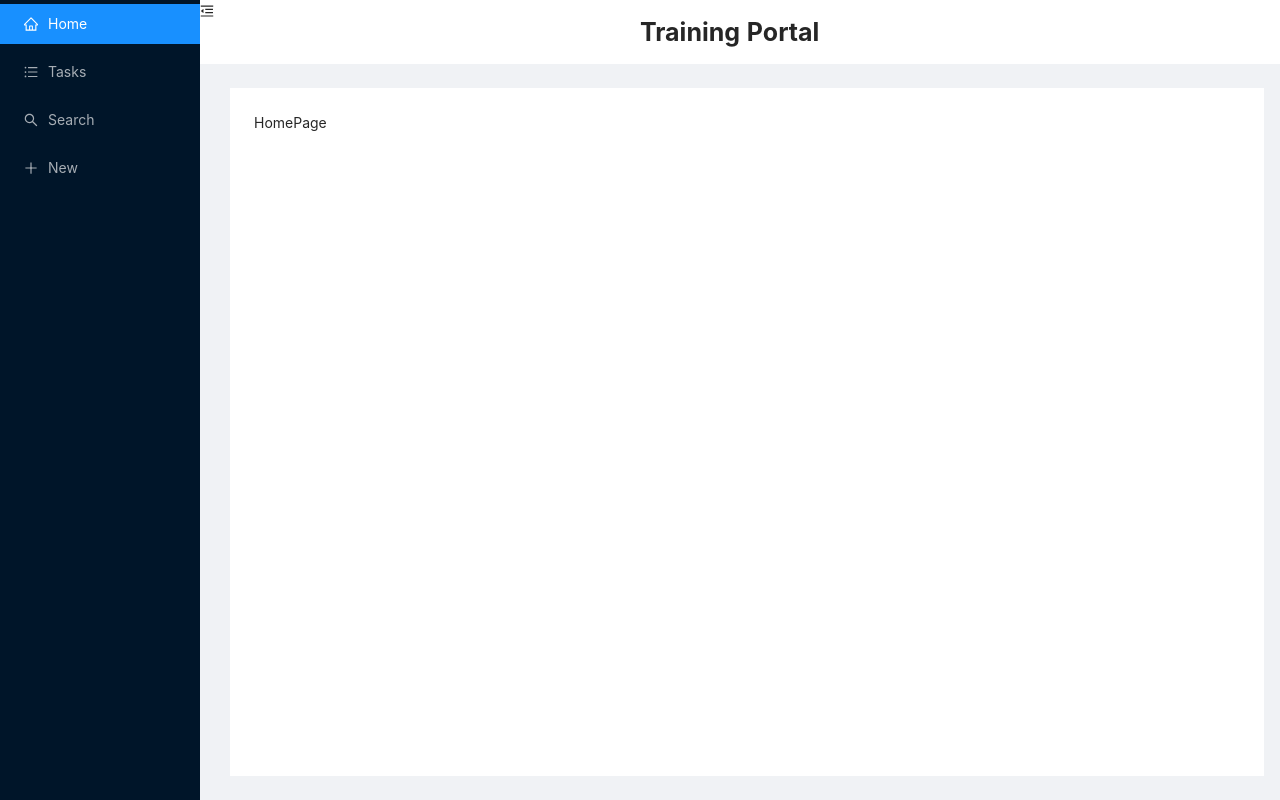
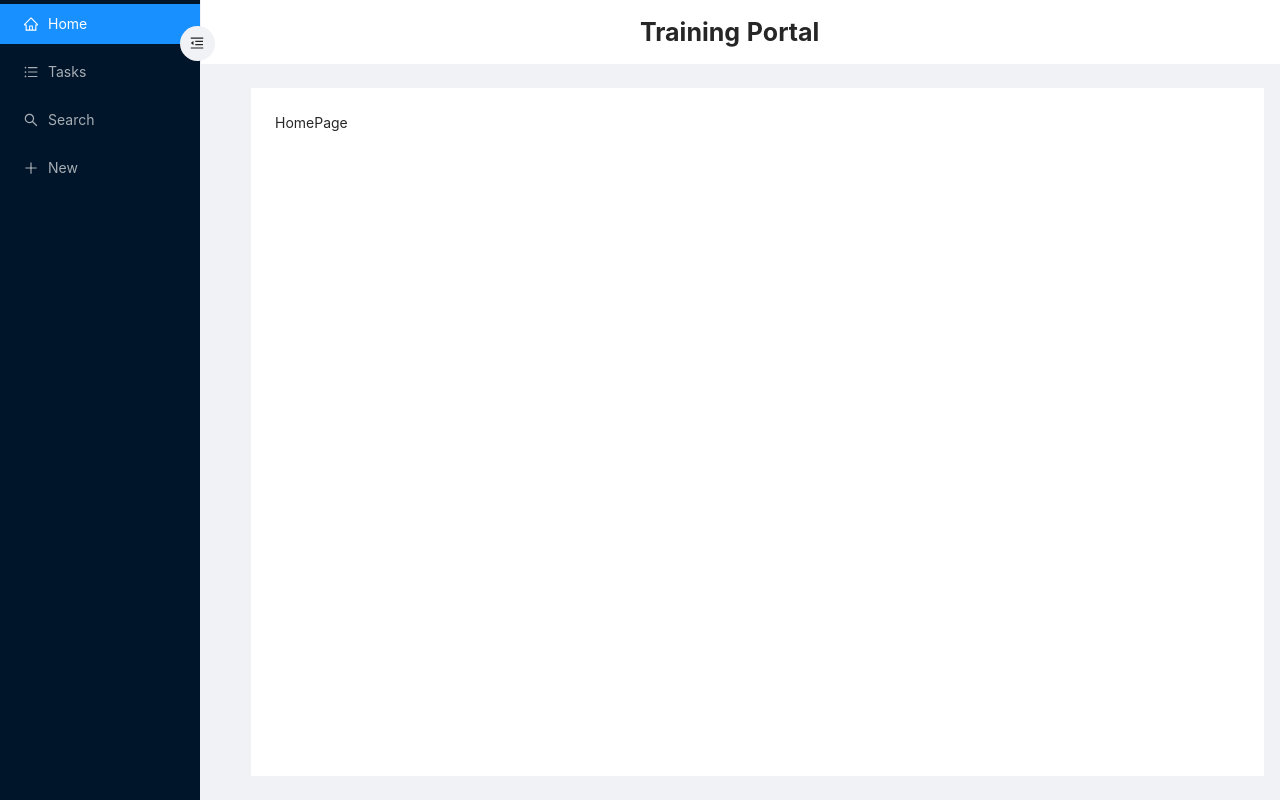
Before and after one commit to amauryperalta28/Learning-system, a React (Vite) app: page / in a window 1280 px wide. Built offline with nearby package versions, Linux system fonts and the light colour scheme.

Commit message:
Removed unnecessary files

```diff
--- a/src/core/pages/LayoutPage/LayoutPage.css
+++ b/src/core/pages/LayoutPage/LayoutPage.css
@@ -38,7 +38,7 @@
     font-weight: bold;
  }
 
- /* .sidebar-button{
+ .sidebar-button{
     top: 26px;
     left: -20px;
     position: relative;
@@ -51,4 +51,4 @@
  .trigger{
   margin: 10px;
 
- } */
+ }
```
